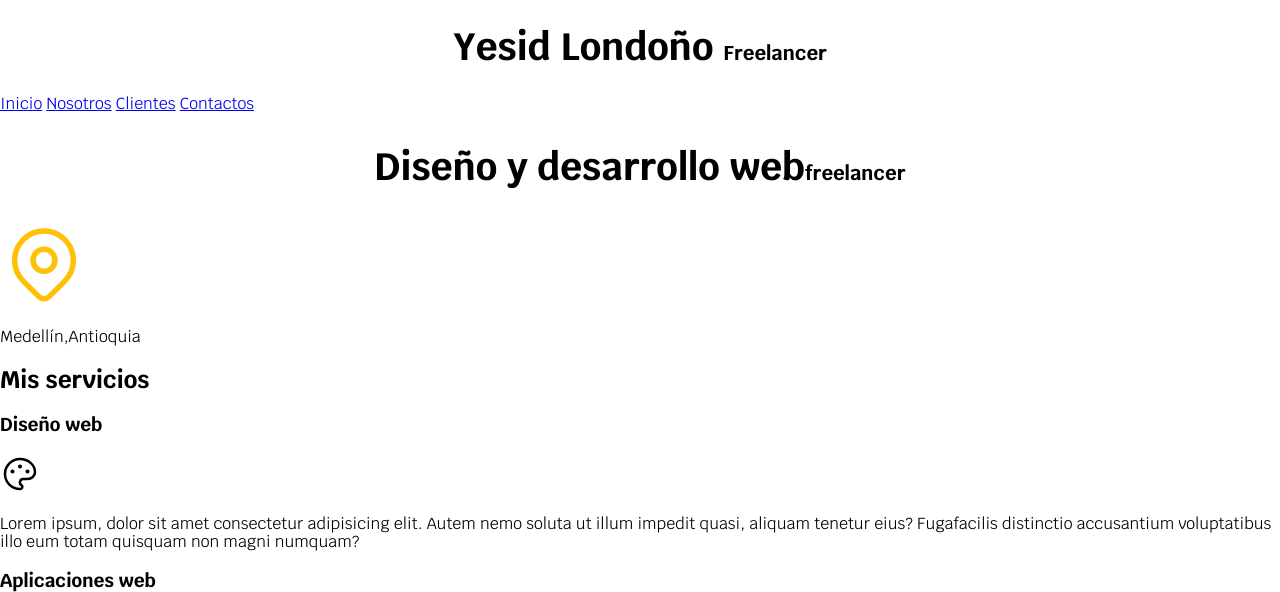
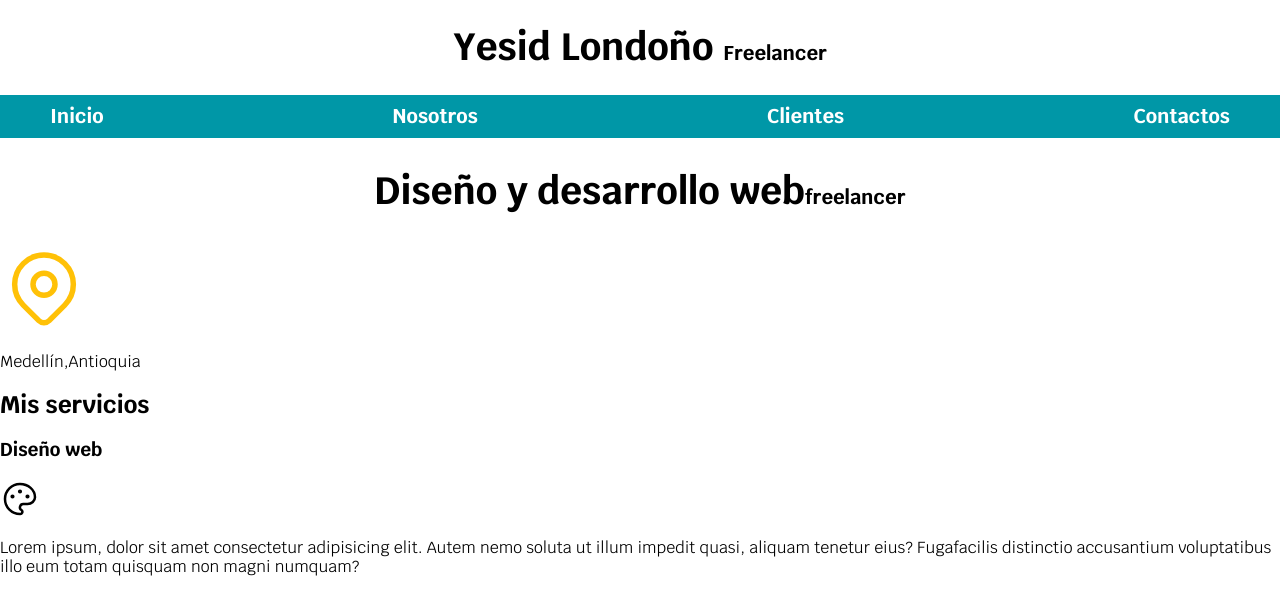
Before and after one commit to yesidL12/Desarrollo-web, a plain HTML site: page index.html in a window 1280 px wide. Shown: the top 592 px of the page. Drawn offline with Linux system fonts and the light colour scheme.

Commit message:
terminé la barra de navegacion

```diff
--- a/CSS/estilos.css
+++ b/CSS/estilos.css
@@ -43,3 +43,44 @@ body{
 .titulo span{
     font-size: 2rem;
 }
+/*centra el contenido de la barra de navegacion*/
+.contenedor{
+    width: 120rem;
+    margin-top: 0%;
+    margin-right: auto;
+    margin-bottom: 0;
+    margin-left: auto;
+    /*margin: 0 auto*/
+}
+/*diseño de la barra de navegacion*/
+ .nav-bg{
+    background-color: var(--secundario);
+ }
+ /*grosor de la barra de navegacion*/
+ .navegacion-principal{
+     /*distribuye los items de la barra de navegacion*/
+     display: flex;
+     justify-content: space-between;
+ }
+ /*fondo de los items de la barra de navegacion*/
+.navegacion-principal a{
+    color: var(--blanco);
+    text-decoration: none;
+    font-size: 2rem;
+    font-weight: bold;
+    padding: 1rem;
+}
+/*hover es lo que hace que cambie de color un enlace al pararse en el*/
+.navegacion-principal a:hover{
+    background-color: var(--primario);
+    color:var(--oscuro)
+}
+/*display: block= Significa que el elemento se colocará
+uno debajo del otro sin importar su tamaño o contenido.
+
+display: inline=Significa que el elemto se posicionara a la
+derecha una vez que haya tomado todo el espacio que requiere.
+
+Flexbox= Modelo unidimensional para crear layaout. Se puede colocar o
+distribuir elementos en una sola direccion: fila(row)(aplicado por default)
+o columna(column)*/
--- a/index.html
+++ b/index.html
@@ -31,13 +31,15 @@
         <h1 class="titulo">Yesid Londoño
         <span>Freelancer</span></h1>
     </header>
+    <div class="nav-bg">
+        <nav class="navegacion-principal contenedor">
+            <a href="#">Inicio</a>
+            <a href="#">Nosotros</a>
+            <a href="#">Clientes</a>
+            <a href="#">Contactos</a>
+        </nav>
+    </div>
 
-    <nav>
-        <a href="#">Inicio</a>
-        <a href="#">Nosotros</a>
-        <a href="#">Clientes</a>
-        <a href="#">Contactos</a>
-    </nav>
 
     <section>
         <h2 class="titulo">Diseño y desarrollo web<span>freelancer</span></h2>
@@ -61,7 +63,7 @@
                 <circle cx="7.5" cy="10.5" r=".5" fill="currentColor" />
                 <circle cx="12" cy="7.5" r=".5" fill="currentColor" />
                 <circle cx="16.5" cy="10.5" r=".5" fill="currentColor" />
-              </svg>
+            </svg>
             <!--para generar texto random se puede usar la tecnica "lorem  ipsum"-->
             <p>Lorem ipsum, dolor sit amet consectetur adipisicing elit. Autem nemo soluta ut illum impedit quasi, aliquam tenetur eius? Fugafacilis distinctio accusantium voluptatibus illo eum totam quisquam non magni numquam?</p>
         </section>
```
